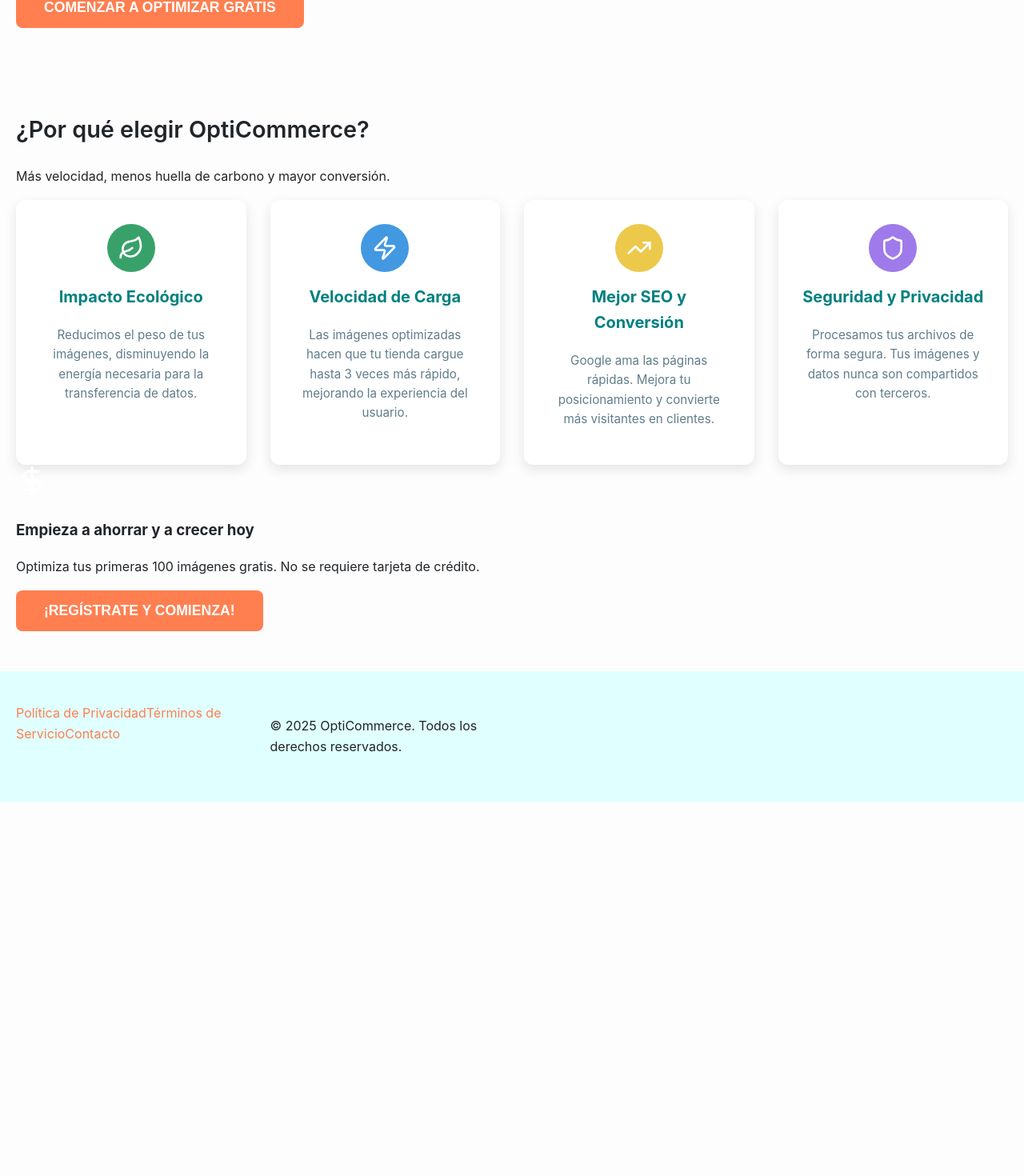
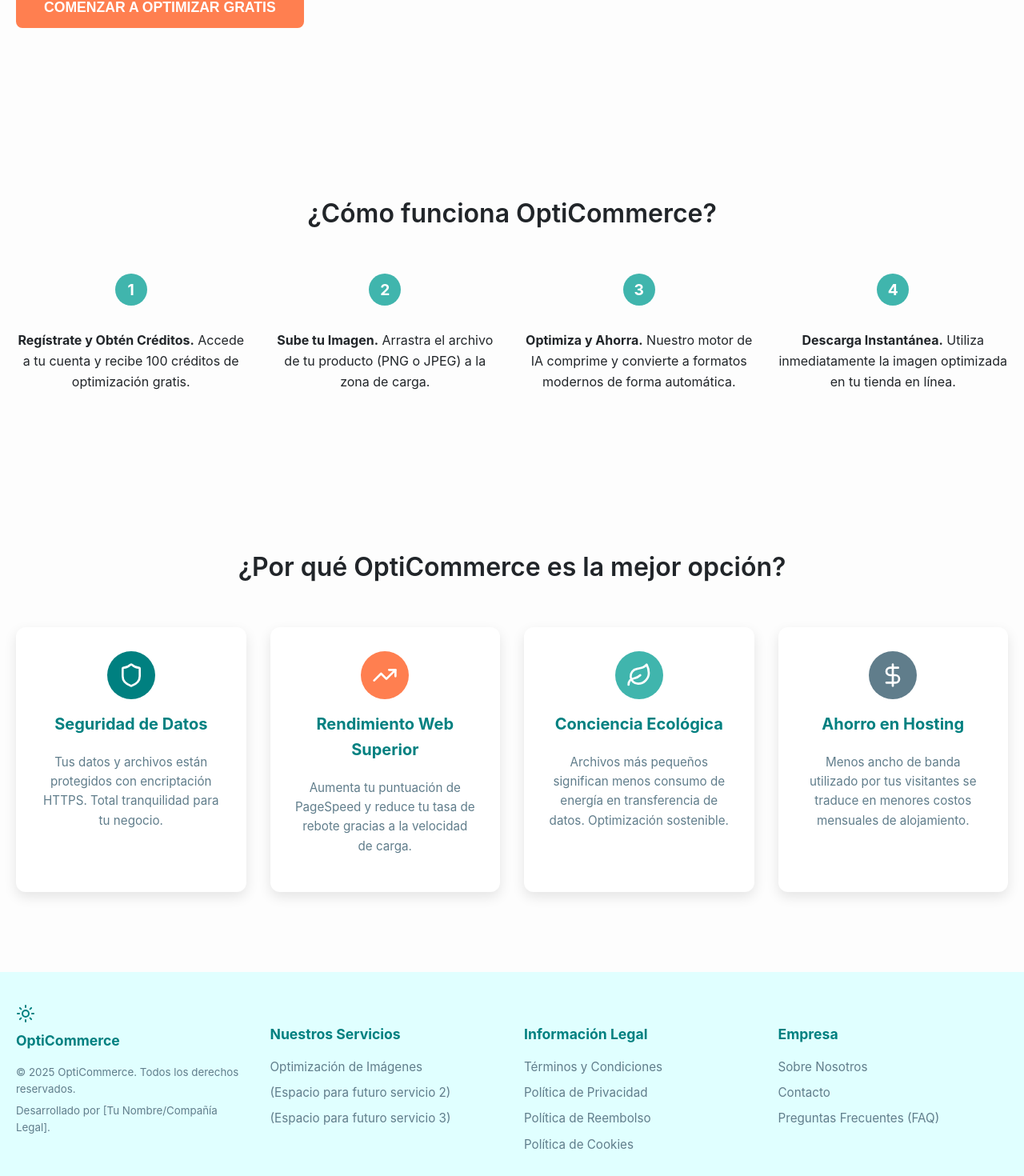
Before and after one commit to Juanjose-ctrl/optimizador-ecommerce, a Next.js app: page / in a window 1280 px wide. Shown: the part 753-2223 px from the top of the page at 80% size. Before the commit the page ends 1755 px from the top, so only its background shows below. Built offline with nearby package versions, Linux system fonts and the light colour scheme.

Commit message:
feat: Restaurada la estructura completa de la Landing Page con Modal funcional

```diff
--- a/src/app/page.js
+++ b/src/app/page.js
@@ -1,14 +1,14 @@
-// src/app/page.js - VERSIÓN FINAL COMPLETA
+// src/app/page.js - VERSIÓN FINAL UNIFICADA (Estructura completa + Modal funcional)
 
 'use client';
-import { useState } from 'react'; // Necesario para el Modal
-import Link from 'next/link'; // Necesario para los enlaces del Footer
-import AuthModal from './components/AuthModal';
+import { useState } from 'react'; // NECESARIO para el Modal
+import Link from 'next/link';
+import AuthModal from './components/AuthModal'; // NECESARIO para la funcionalidad
+// Importamos los íconos necesarios para el diseño
 import { CloudUpload, CheckCircle, Sun, Leaf, Zap, Shield, TrendingUp, DollarSign } from 'lucide-react';
-// Importar 'lucide-react' fue el primer fix crítico que hicimos.
 
 // ---------------------------------------------
-// COMPONENTE: FeatureCard
+// COMPONENTE: FeatureCard (Tarjeta de Confianza)
 // ---------------------------------------------
 const FeatureCard = ({ icon: Icon, title, description, color }) => (
     <div className="feature-card">
@@ -22,8 +22,9 @@ const FeatureCard = ({ icon: Icon, title, description, color }) => (
 
 
 // ---------------------------------------------
-// COMPONENTE: Header Minimalista
+// COMPONENTE: Header Minimalista (PUBLICO, adaptado al Modal)
 // ---------------------------------------------
+// Ahora recibe la función para abrir el modal
 const Header = ({ onLoginClick }) => (
     <div className="app-container">
         <header className="header-main">
@@ -34,6 +35,7 @@ const Header = ({ onLoginClick }) => (
                 </h2>
             </div>
             <nav>
+                {/* BOTÓN que abre el Modal en vista 'login' */}
                 <button className="btn btn-primary" onClick={() => onLoginClick('login')}>
                     Iniciar Sesión
                 </button>
@@ -44,17 +46,49 @@ const Header = ({ onLoginClick }) => (
 
 
 // ---------------------------------------------
-// COMPONENTE: Footer
+// COMPONENTE: Footer Extendido
 // ---------------------------------------------
 const Footer = () => (
     <footer className="footer-main">
-        <div className="app-container footer-content">
-            <div className="footer-links">
-                <Link href="/politica-privacidad">Política de Privacidad</Link>
-                <Link href="/terminos-servicio">Términos de Servicio</Link>
-                <Link href="/contacto">Contacto</Link>
+        <div className="app-container">
+            <div className="footer-content">
+
+                <div className="footer-section">
+                    <div className="logo">
+                        <Sun size={24} color="var(--primary-color)" style={{ marginRight: '8px' }} />
+                        <h4 style={{ margin: 0, color: 'var(--primary-color)' }}>OptiCommerce</h4>
+                    </div>
+                    <small style={{ display: 'block', marginTop: '15px', color: 'var(--text-color-secondary)' }}>
+                        © {new Date().getFullYear()} OptiCommerce. Todos los derechos reservados.
+                    </small>
+                    <small style={{ display: 'block', marginTop: '5px', color: 'var(--text-color-secondary)' }}>
+                        Desarrollado por [Tu Nombre/Compañía Legal].
+                    </small>
+                </div>
+
+                <div className="footer-section">
+                    <h4>Nuestros Servicios</h4>
+                    {/* El uso de Link sin legacyBehavior es el estándar moderno en Next.js App Router */}
+                    <Link href="/" className='footer-link'>Optimización de Imágenes</Link>
+                    <a className='footer-link' style={{ color: 'var(--text-color-secondary)' }}>(Espacio para futuro servicio 2)</a>
+                    <a className='footer-link' style={{ color: 'var(--text-color-secondary)' }}>(Espacio para futuro servicio 3)</a>
+                </div>
+
+                <div className="footer-section">
+                    <h4>Información Legal</h4>
+                    <Link href="/terminos" className='footer-link'>Términos y Condiciones</Link>
+                    <Link href="/privacidad" className='footer-link'>Política de Privacidad</Link>
+                    <Link href="/reembolso" className='footer-link'>Política de Reembolso</Link>
+                    <a className='footer-link'>Política de Cookies</a>
+                </div>
+
+                <div className="footer-section">
+                    <h4>Empresa</h4>
+                    <a className='footer-link'>Sobre Nosotros</a>
+                    <a className='footer-link'>Contacto</a>
+                    <a className='footer-link'>Preguntas Frecuentes (FAQ)</a>
+                </div>
             </div>
-            <p className="footer-copy">© {new Date().getFullYear()} OptiCommerce. Todos los derechos reservados.</p>
         </div>
     </footer>
 );
@@ -79,9 +113,7 @@ export default function LandingPage() {
 
             <main className="app-container">
 
-                {/* ========================================= */}
                 {/* SECCIÓN 1: HERO y ZONA DE ACCIÓN */}
-                {/* ========================================= */}
                 <section className="section-hero">
                     <div className="hero-left">
                         <h1 className="hero-title">
@@ -97,6 +129,7 @@ export default function LandingPage() {
                             <p><CheckCircle size={18} color="var(--primary-color)" style={{ marginRight: '10px' }} /> Uso gratuito hasta 100 créditos.</p>
                         </div>
 
+                        {/* BOTÓN que abre el Modal en vista 'register' */}
                         <button
                             className="btn btn-primary btn-large"
                             style={{ marginTop: '20px' }}
@@ -104,7 +137,6 @@ export default function LandingPage() {
                         >
                             Comenzar a Optimizar Gratis
                         </button>
-
                     </div>
 
                     {/* Zona de Dropzone (Maqueta visual) */}
@@ -119,56 +151,60 @@ export default function LandingPage() {
                     </div>
                 </section>
 
-                {/* ========================================= */}
-                {/* SECCIÓN 2: CARACTERÍSTICAS (Las tarjetas) */}
-                {/* ========================================= */}
-                <section className="section-features">
-                    <h2>¿Por qué elegir OptiCommerce?</h2>
-                    <p className="section-subtitle">Más velocidad, menos huella de carbono y mayor conversión.</p>
+                {/* SECCIÓN 2: INSTRUCCIONES BÁSICAS (Añadida de tu script) */}
+                <section className="section-box section-instructions">
+                    <h2 className="section-title">¿Cómo funciona OptiCommerce?</h2>
+                    <div className="steps-grid">
+                        <div className="step-item">
+                            <div className="step-number">1</div>
+                            <p><strong>Regístrate y Obtén Créditos.</strong> Accede a tu cuenta y recibe 100 créditos de optimización gratis.</p>
+                        </div>
+                        <div className="step-item">
+                            <div className="step-number">2</div>
+                            <p><strong>Sube tu Imagen.</strong> Arrastra el archivo de tu producto (PNG o JPEG) a la zona de carga.</p>
+                        </div>
+                        <div className="step-item">
+                            <div className="step-number">3</div>
+                            <p><strong>Optimiza y Ahorra.</strong> Nuestro motor de IA comprime y convierte a formatos modernos de forma automática.</p>
+                        </div>
+                        <div className="step-item">
+                            <div className="step-number">4</div>
+                            <p><strong>Descarga Instantánea.</strong> Utiliza inmediatamente la imagen optimizada en tu tienda en línea.</p>
+                        </div>
+                    </div>
+                </section>
+
+                {/* SECCIÓN 3: VENTAJAS Y CONFIANZA (Las tarjetas, añadidas de tu script) */}
+                <section className="section-box section-features">
+                    <h2 className="section-title">¿Por qué OptiCommerce es la mejor opción?</h2>
                     <div className="features-grid">
                         <FeatureCard
-                            icon={Leaf}
-                            title="Impacto Ecológico"
-                            description="Reducimos el peso de tus imágenes, disminuyendo la energía necesaria para la transferencia de datos."
-                            color="#38A169"
-                        />
-                        <FeatureCard
-                            icon={Zap}
-                            title="Velocidad de Carga"
-                            description="Las imágenes optimizadas hacen que tu tienda cargue hasta 3 veces más rápido, mejorando la experiencia del usuario."
-                            color="#4299E1"
+                            icon={Shield}
+                            title="Seguridad de Datos"
+                            description="Tus datos y archivos están protegidos con encriptación HTTPS. Total tranquilidad para tu negocio."
+                            color="#008080" // Verde azulado
                         />
                         <FeatureCard
                             icon={TrendingUp}
-                            title="Mejor SEO y Conversión"
-                            description="Google ama las páginas rápidas. Mejora tu posicionamiento y convierte más visitantes en clientes."
-                            color="#ECC94B"
+                            title="Rendimiento Web Superior"
+                            description="Aumenta tu puntuación de PageSpeed y reduce tu tasa de rebote gracias a la velocidad de carga."
+                            color="#FF7F50" // Coral
                         />
                         <FeatureCard
-                            icon={Shield}
-                            title="Seguridad y Privacidad"
-                            description="Procesamos tus archivos de forma segura. Tus imágenes y datos nunca son compartidos con terceros."
-                            color="#9F7AEA"
+                            icon={Leaf}
+                            title="Conciencia Ecológica"
+                            description="Archivos más pequeños significan menos consumo de energía en transferencia de datos. Optimización sostenible."
+                            color="#40B5AD" // Verde menta
+                        />
+                        <FeatureCard
+                            icon={DollarSign}
+                            title="Ahorro en Hosting"
+                            description="Menos ancho de banda utilizado por tus visitantes se traduce en menores costos mensuales de alojamiento."
+                            color="#607D8B" // Gris pizarra
                         />
                     </div>
                 </section>
 
-                {/* ========================================= */}
-                {/* SECCIÓN 3: CTA FINAL */}
-                {/* ========================================= */}
-                <section className="section-cta">
-                    <div className="cta-box">
-                        <DollarSign size={40} color="white" />
-                        <h3>Empieza a ahorrar y a crecer hoy</h3>
-                        <p>Optimiza tus primeras 100 imágenes gratis. No se requiere tarjeta de crédito.</p>
-                        <button
-                            className="btn btn-primary btn-large"
-                            onClick={() => handleOpenModal('register')}
-                        >
-                            ¡Regístrate y Comienza!
-                        </button>
-                    </div>
-                </section>
             </main>
 
             {/* Renderiza el Modal */}
```
